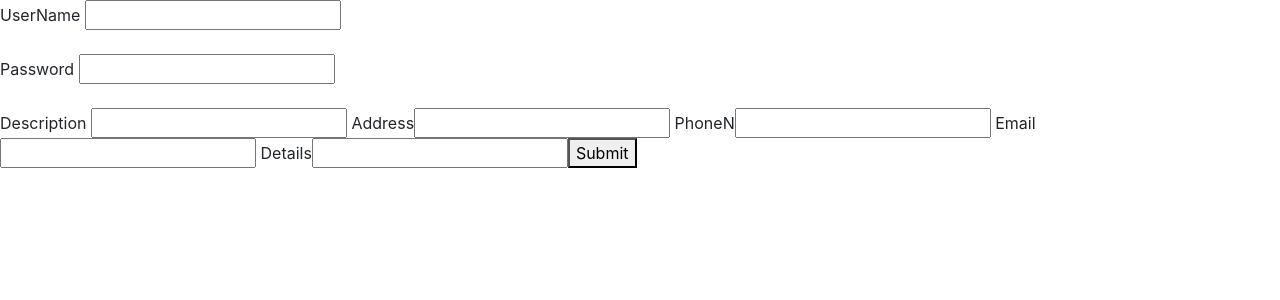
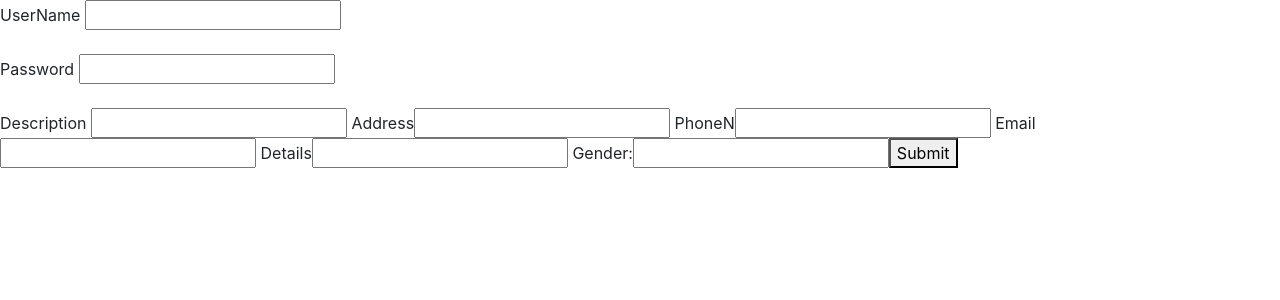
Before and after one commit to gitBishal/Angular, an Angular app: page / in a window 1280 px wide. Shown: the top 300 px of the page. Built offline with nearby package versions, Linux system fonts and the light colour scheme.

Commit message:
Gender added

```diff
--- a/src/app/app.component.html
+++ b/src/app/app.component.html
@@ -54,6 +54,7 @@
   PhoneN<input type="text" name="phonen" />
   Email<input  type="text" name="email"/>
   Details<input type="text" name="details"/>
+  Gender:<input type="text" name="gender"/>
   <button (click)="Submit()">Submit</button>
 </form>
 
```
